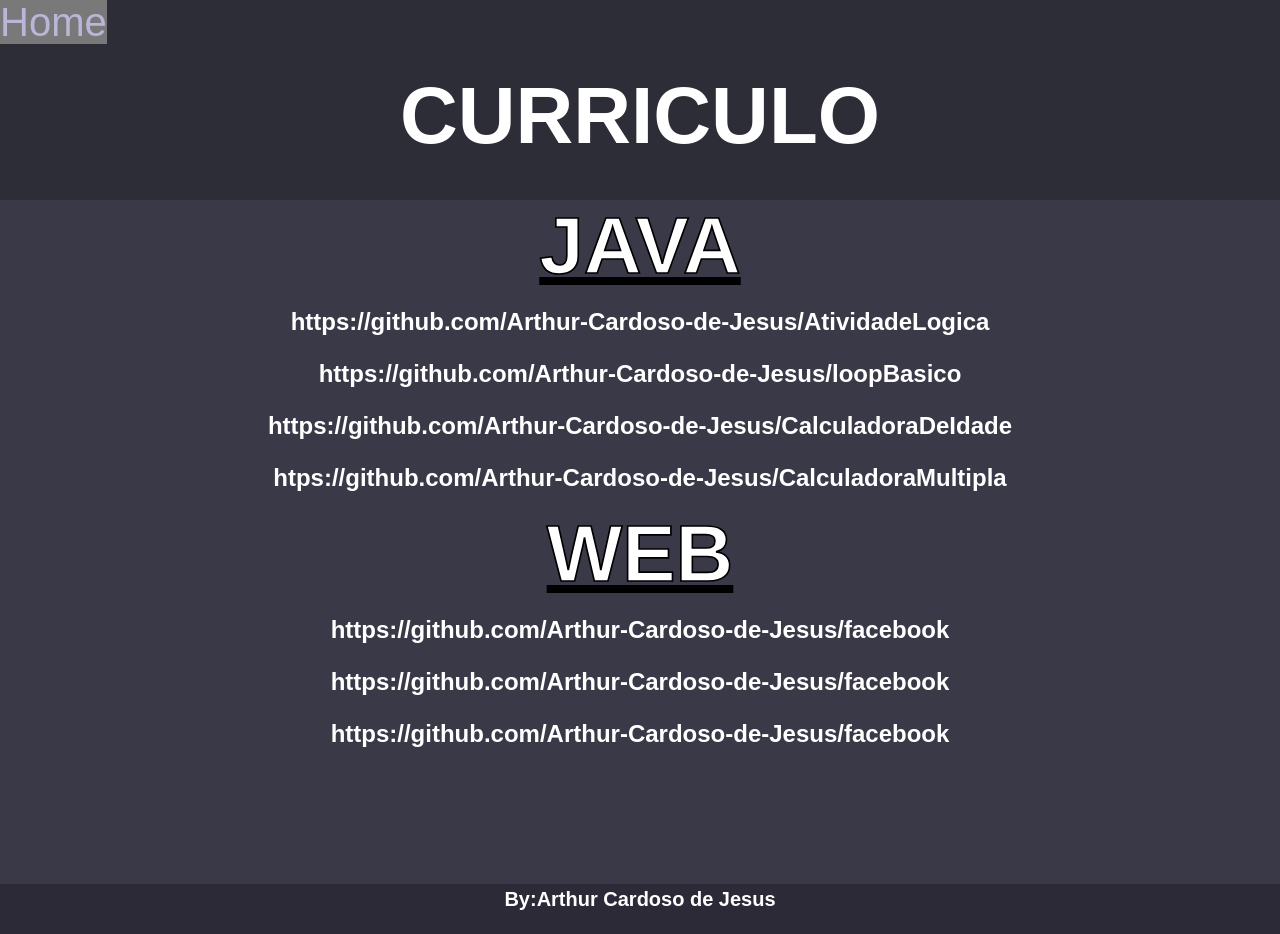
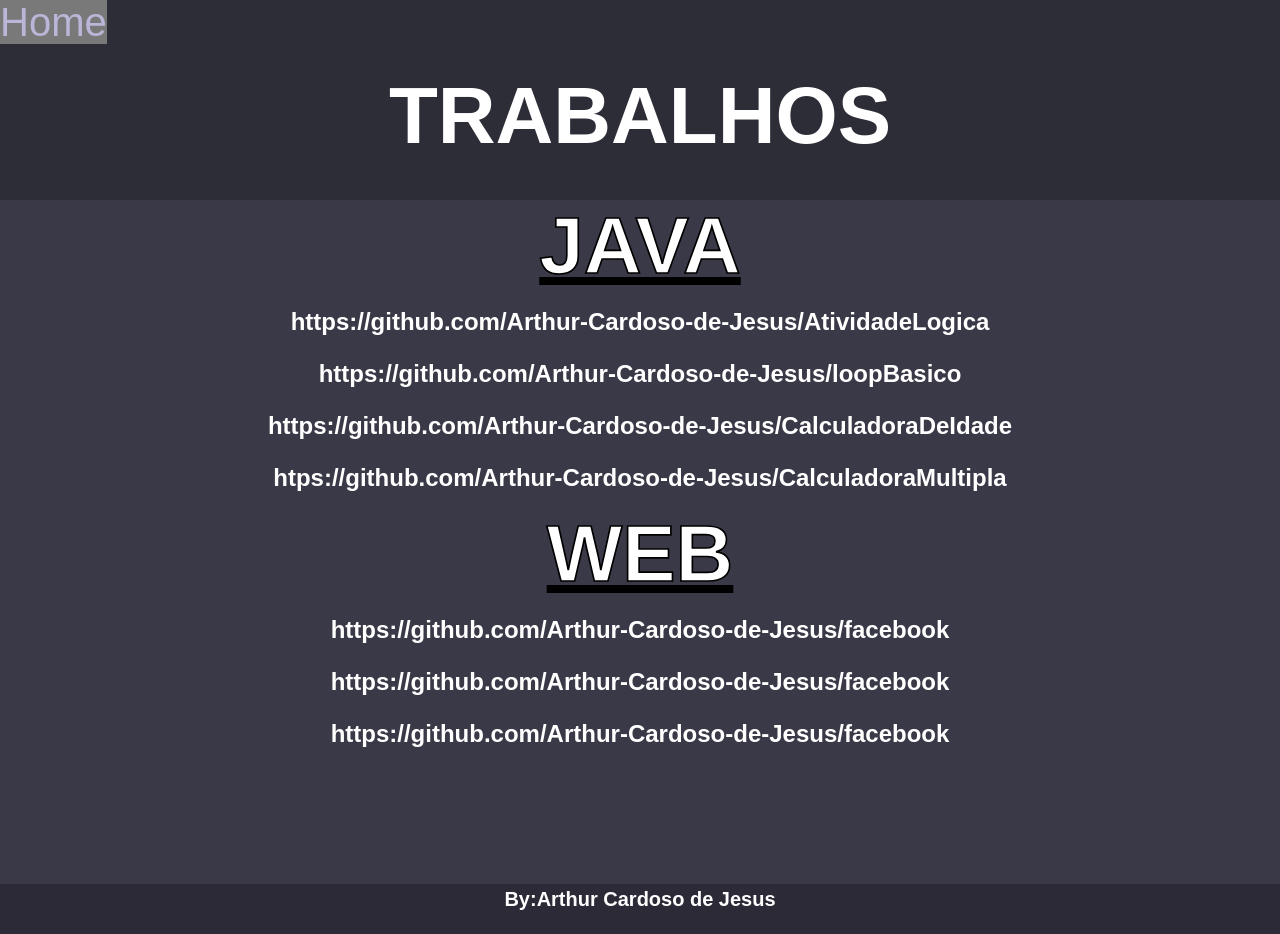
Before and after one commit to Arthur-Cardoso-de-Jesus/https---github.com-Arthur-Cardoso-de-Jesus-provaWeb, a plain HTML site: page trabalhos.html in a window 1280 px wide. Drawn offline with Linux system fonts and the light colour scheme.

Commit message:
prOVA DE WEB

```diff
--- a/trabalhos.html
+++ b/trabalhos.html
@@ -10,7 +10,7 @@
 <body>
     <header class="header">
         <a href="index.html">Home</a>
-        <h1 class="h1header">CURRICULO</h1>
+        <h1 class="h1header">TRABALHOS</h1>
     </header>
   <div id="jobs">
  <h1>JAVA</h1>
```
